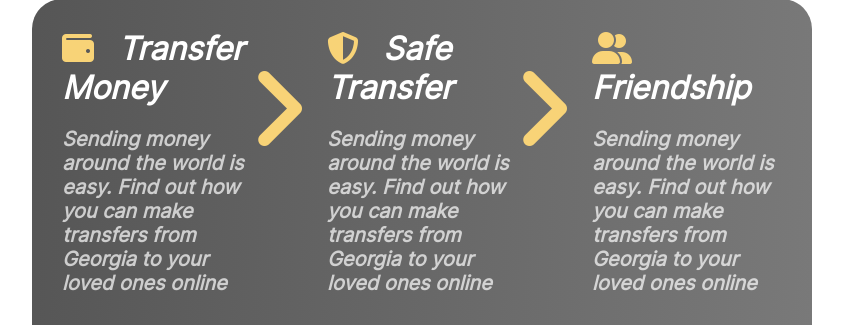
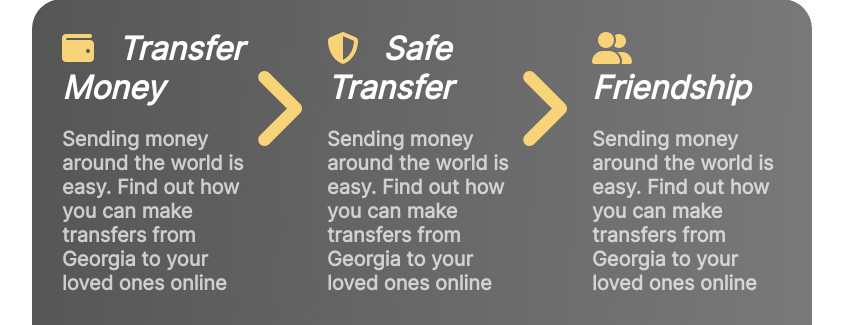
Before and after one commit to Mentor-Valley/bernard-task-one-, a PHP site: page /project.html in a window 1280 px wide. Shown: the part 651-976 px from the top of the page, without its empty margins (218-1061 px from the left). Run offline with PHP 8.4, Linux system fonts and the light colour scheme.

Commit message:
update css

```diff
--- a/project.css
+++ b/project.css
@@ -174,7 +174,7 @@ header a button{
     /* width: 310px;
     height: 96px; */
     font-family: 'Inter';
-    font-style: italic;
+    font-style: normal;
     font-weight: 600;
     font-size: 20px;
     line-height: 24px;
@@ -214,7 +214,7 @@ header a button{
     /* width: 310px; */
     /* height: 96px; */
     font-family: 'Inter';
-    font-style: italic;
+    font-style: normal;
     font-weight: 600;
     font-size: 20px;
     line-height: 24px;
@@ -250,7 +250,7 @@ header a button{
     /* width: 310px;
     height: 96px; */
     font-family: 'Inter';
-    font-style: italic;
+    font-style: normal;
     font-weight: 600;
     font-size: 20px;
     line-height: 24px;
```
